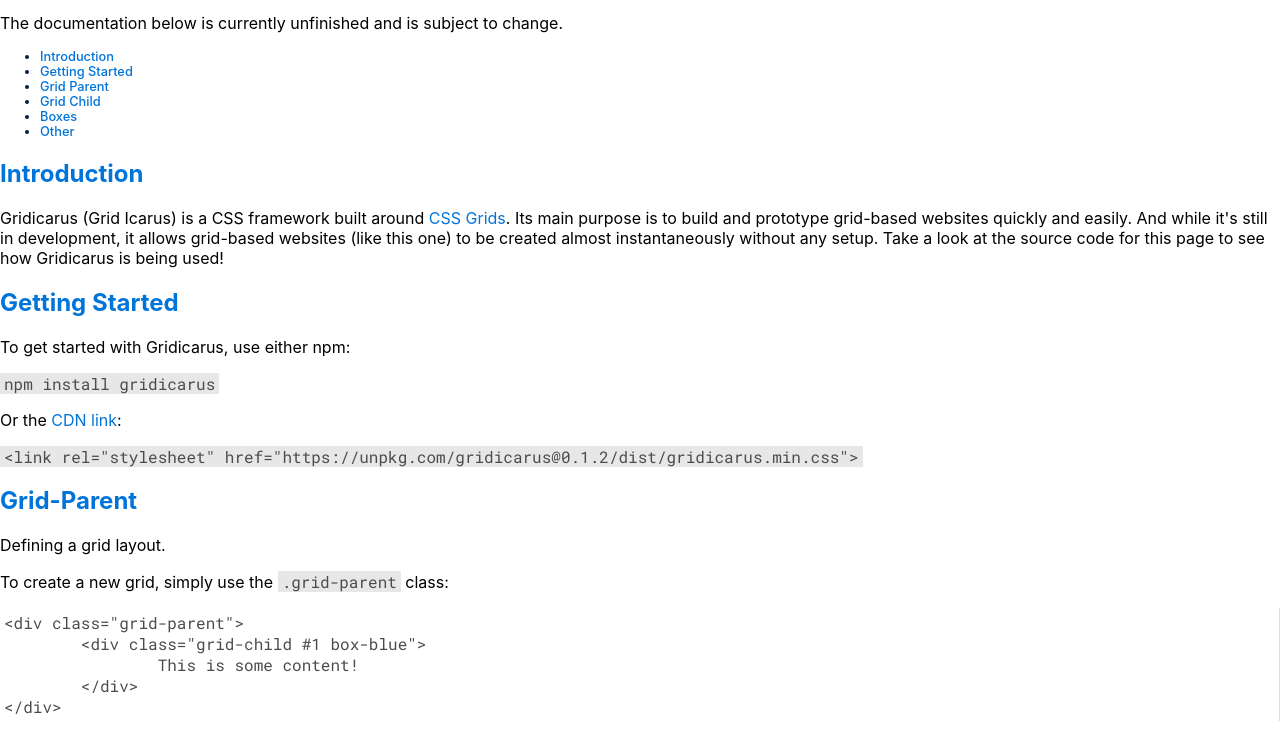
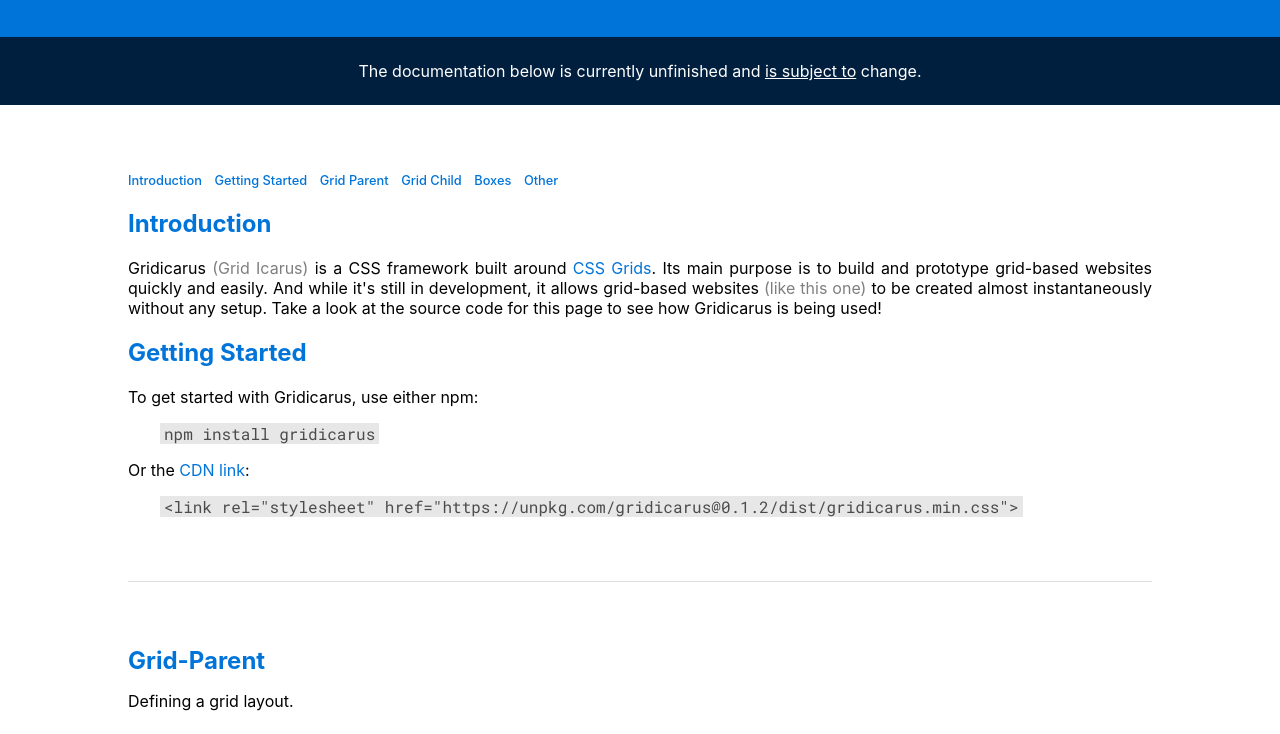
Before and after one commit to judah-caruso/gridicarus, a website: page index.html in a window 1280 px wide. Shown: the part 145-879 px from the top of the page. Drawn offline with nearby package versions, Linux system fonts and the light colour scheme; files that its build step writes are made by us from their sources.

Commit message:
fixed formatting issues

```diff
--- a/index.html
+++ b/index.html
@@ -3,7 +3,7 @@
 <head>
 	<meta charset="UTF-8">
     <meta name="viewport" content="width=device-width, initial-scale=1.0">
-    <link rel="stylesheet" type="text/css" href="/dist/main.css">
+    <link rel="stylesheet" type="text/css" href="docs/dist/main.css">
 	<link href="https://fonts.googleapis.com/css?family=Roboto+Mono" rel="stylesheet" type="text/css">
 	<link href="https://fonts.googleapis.com/css?family=Roboto" rel="stylesheet" type="text/css">
 	<title>Gridicarus Documentation</title>
```
